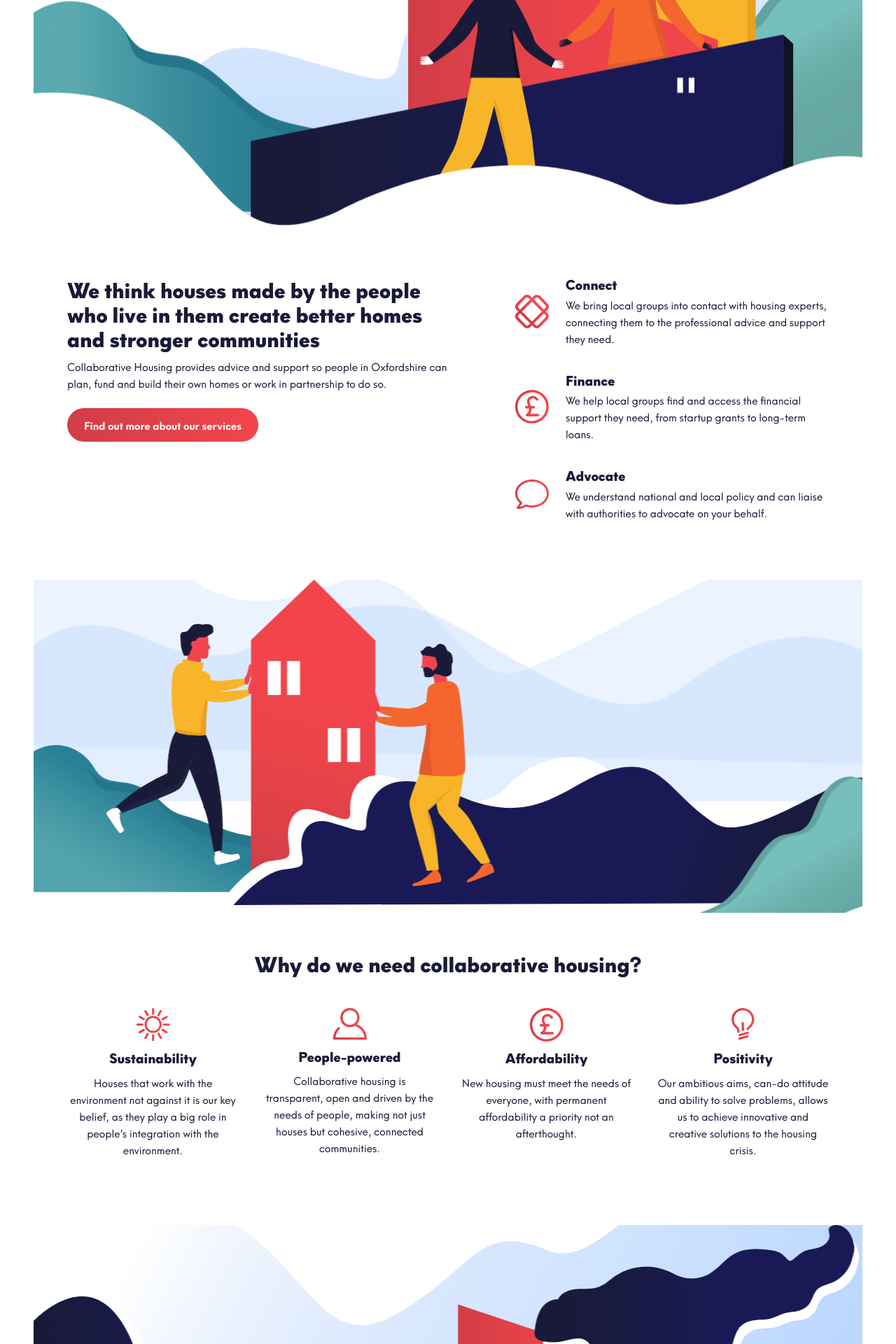
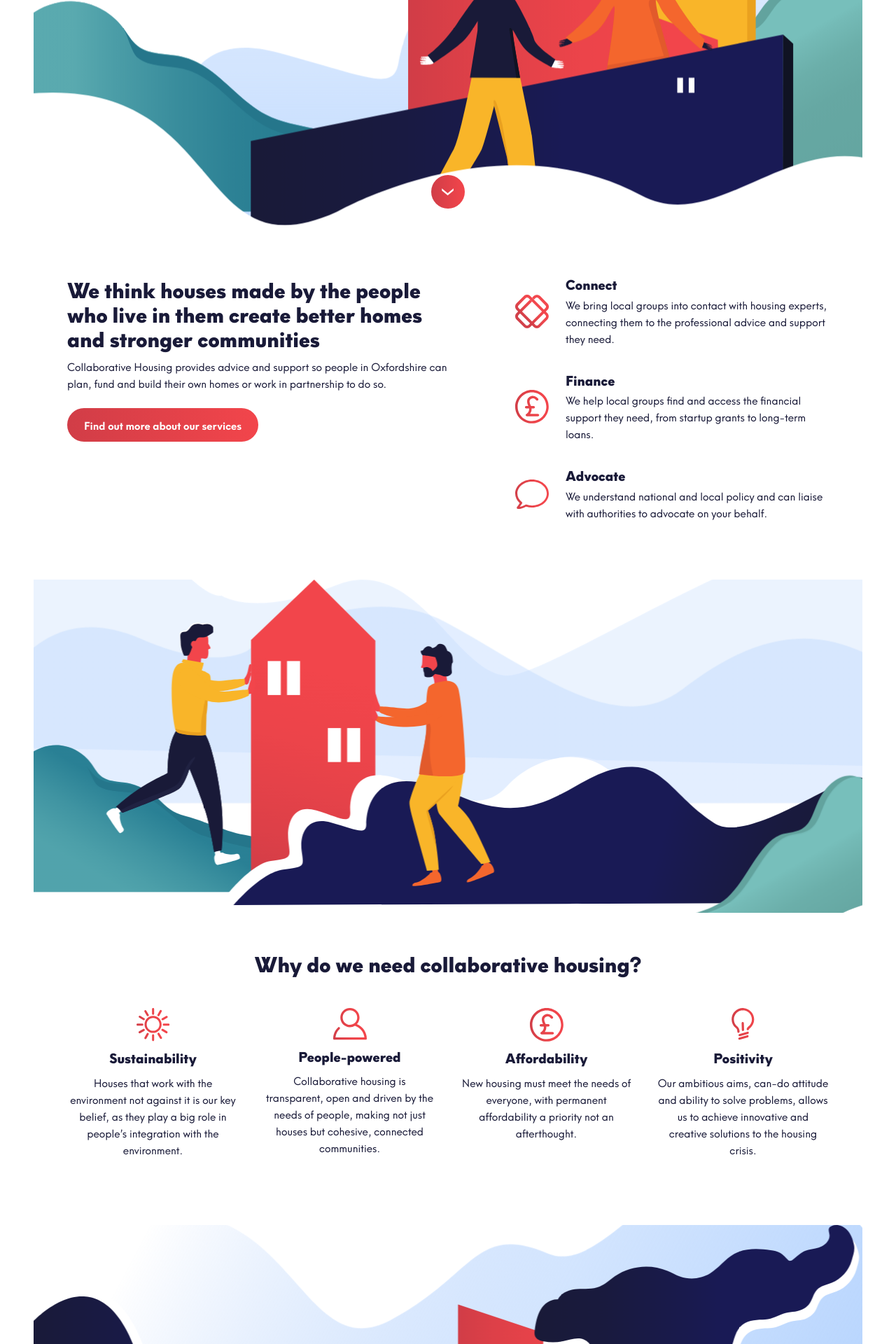
Before and after one commit to johnpuddephatt/collaborativehousing, a Jekyll site: the page built from _pages/index.html, in a window 1280 px wide. Shown: the part 590-2510 px from the top of the page at 70% size. Built offline with Jekyll 4.4.1, drawn with Linux system fonts in a browser that asks for light colours.

Commit message:
add jump link to home

```diff
--- a/_layouts/home.html
+++ b/_layouts/home.html
@@ -6,6 +6,7 @@ layout: default
     <h1 class="page-title page-title__home">Together we can build homes that work for the Thames Valley</h1>
     {% include svg/hero.svg %}
   </div>
+  <a href="#what" class="jump-link">See what we do</a>
 </section>
 
 <section class="section section--home-intro" id="what">
--- a/assets/css/app.css
+++ b/assets/css/app.css
@@ -1,3 +1,5 @@
+@charset "UTF-8";
+
 button,
 .button,
 [type='button'],
@@ -1266,6 +1268,38 @@ label[for="nav-trigger"] {
   }
 }
 
+.jump-link {
+  position: absolute;
+  text-indent: -9999px;
+  width: 3.2rem;
+  height: 3.2rem;
+  background-color: #D13D47;
+  background-image: -webkit-gradient(linear, left top, right top, from(#D13D47), to(#F2454B));
+  background-image: linear-gradient(to right, #D13D47, #F2454B);
+  border-radius: 50%;
+  left: 50%;
+  bottom: 0;
+  -webkit-transform: translateX(-50%);
+          transform: translateX(-50%);
+}
+
+.jump-link::after {
+  position: absolute;
+  display: block;
+  left: 0;
+  top: 0;
+  width: 3.2rem;
+  height: 3.2rem;
+  content: '\203A';
+  -webkit-transform: rotate(90deg);
+          transform: rotate(90deg);
+  text-indent: 0;
+  color: white;
+  font-size: 3em;
+  text-align: center;
+  line-height: .65em;
+}
+
 .section--home-about {
   text-align: center;
   padding-top: 3.2rem;
```
Also changed, not shown: _resources/scss/modules/home/_intro.scss (+29 -0 lines), 8 other files.
